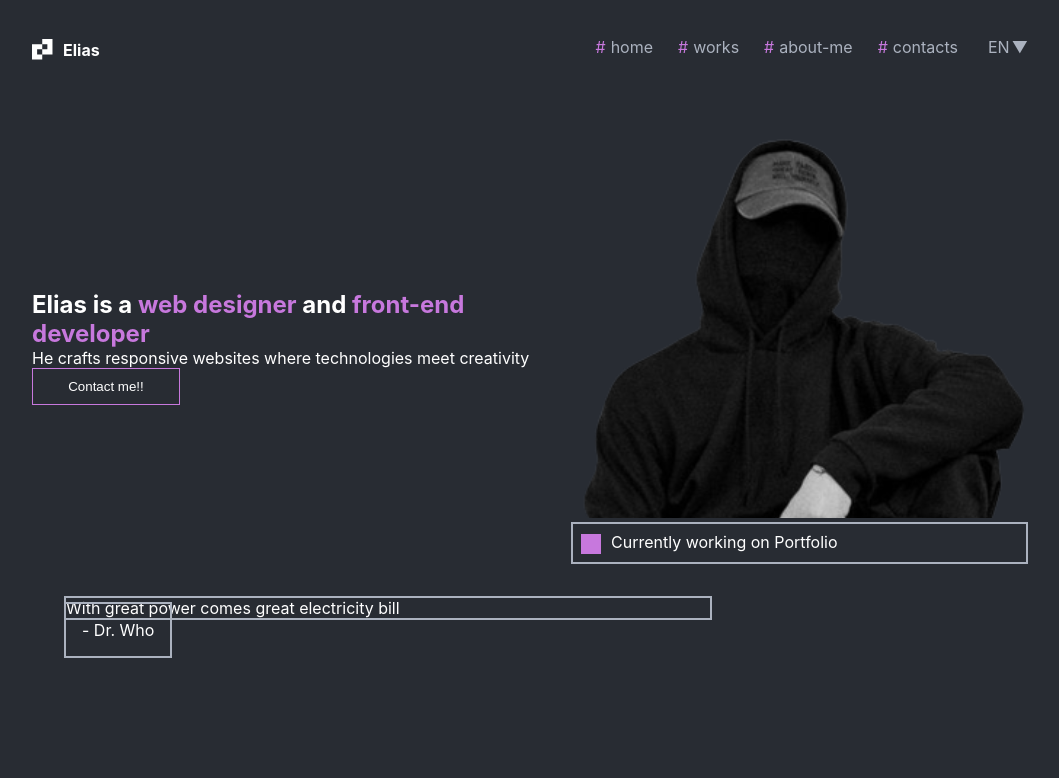
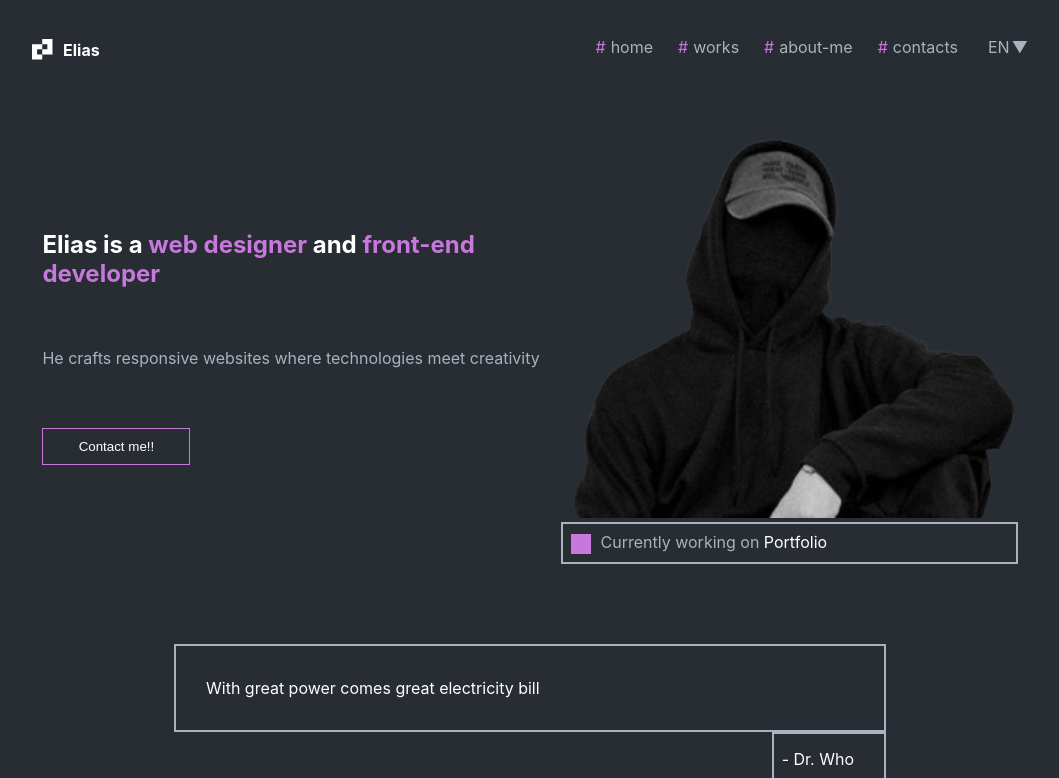
Before and after one commit to 89811421793/portfolio, a React app: page / in a window 1280 px wide. Shown: the top 778 px of the page, without its empty margins (110-1169 px from the left). Built offline with nearby package versions, Linux system fonts and the light colour scheme.

Commit message:
Main Section styles

```diff
--- a/src/pages/homepage/layout/sections/main/Main.tsx
+++ b/src/pages/homepage/layout/sections/main/Main.tsx
@@ -11,33 +11,36 @@ export const Main: React.FC = () => {
     <StyledMain>
       <Container>
         <FlexWrapper align="center" justify="space-around">
-          <div>
+          <ContentWrapper>
             <MainTitle>
               Elias is a <Skill>web designer</Skill>{" "}
               and <Skill>front-end developer</Skill>
             </MainTitle>
-            <p>
+            <Description>
               He crafts responsive websites where technologies meet creativity
-            </p>
-            <Button>Contact me!!</Button>
-          </div>
+            </Description>
+            <StyledButton>Contact me!!</StyledButton>
+          </ContentWrapper>
           <figure>
             <MainImage src={mainimg} alt="" />
-            <figcaption style={{ border: "2px solid #ABB2BF", padding: 8 }}>
+            <StyledFigcaption>
               <Square></Square>
-              Currently working on{" "}
-              <span style={{ color: "#FFF" }}>Portfolio</span>
-            </figcaption>
+              <Status>Currently working on</Status>{" "}
+              <Portfolio>Portfolio</Portfolio>
+            </StyledFigcaption>
           </figure>
         </FlexWrapper>
+
+        <QuoteGrid>
           <Quotation>
-          <p style={{ border: "2px solid #ABB2BF" }}>
-            With great power comes great electricity bill
-          </p>
-          <Cite>
+            <QuoteMark/>
+            <p>With great power comes great electricity bill</p>
+          </Quotation>
+          <AuthorCite>
+            <CiteMark/>
             <span>- Dr. Who</span>
-          </Cite>
-        </Quotation>
+          </AuthorCite>
+        </QuoteGrid>
       </Container>
     </StyledMain>
   );
@@ -51,23 +54,82 @@ const MainImage = styled.img`
 `;
 
 const MainTitle = styled.h1`
-  maxwidth: "450px";
+  max-width: 450px;
+  margin-bottom: 30px;
+`;
+
+const Description = styled.p`
+  margin: 30px 0;
+  color: ${theme.colors.borderColor};
+`;
+
+const StyledButton = styled(Button)`
+  margin-top: 30px;
+`;
+
+const ContentWrapper = styled.div`
+  display: flex;
+  flex-direction: column;
+  justify-content: center;
+  align-items: flex-start;
+  height: 100%;
+`;
+
+const QuoteGrid = styled.div`
+  display: grid;
+  grid-template-columns: 1fr; // Одна колонка для цитаты и автора
+  max-width: 712px; // Максимальная ширина блока
+  margin: 20px auto; // Центрируем блок
+  margin-top:80px;
 `;
 
 const Quotation = styled.blockquote`
   position: relative;
-  padding: 32px;
-  max-width: 712px;
+  padding: 32px 30px;
+  border: 2px solid #ABB2BF;
+  text-align: left;
 
-  &: before {
+  &:before {
+    content: '';
     position: absolute;
+    top: -16px;
+    left: 16px;
+    font-size: 40px;
+    color: ${theme.colors.accent};
   }
 `;
 
-const Cite = styled.cite`
+const AuthorCite = styled.cite`
   border: 2px solid #abb2bf;
-  padding: 16px;
+  padding: 15px 30px;
   font-style: normal;
+  display: block;
+  text-align: right;
+  position: relative;
+  width: fit-content;
+  margin-left: auto;
+  padding-left: 8px;
+`;
+
+const QuoteMark = styled.span`
+  position: absolute;
+  top: -16px;
+  left: 16px;
+  font-size: 40px;
+  color: ${theme.colors.accent};
+`;
+
+const CiteMark = styled.span`
+  position: absolute;
+  top: -16px;
+  right: 16px;
+  font-size: 40px;
+  color: ${theme.colors.accent};
+`;
+
+const StyledFigcaption = styled.figcaption`
+  border: 2px solid #ABB2BF;
+  padding: 8px;
 `;
 
 const Square = styled.span`
@@ -77,8 +139,16 @@ width: 20px;
   height: 20px;
   margin-right: 10px;
   vertical-align: middle;
-`
+`;
 
 const Skill = styled.span`
   color: ${theme.colors.accent};
-`
+`;
+
+const Portfolio = styled.span`
+  color: "#FFF";
+`;
+
+const Status = styled.span`
+  color: ${theme.colors.borderColor};
+`;
```
Also changed, not shown: src/assets/images/SPRITE.svg, src/assets/images/quotes.svg (deleted). Lines whose indentation alone changed are shown as unchanged.
